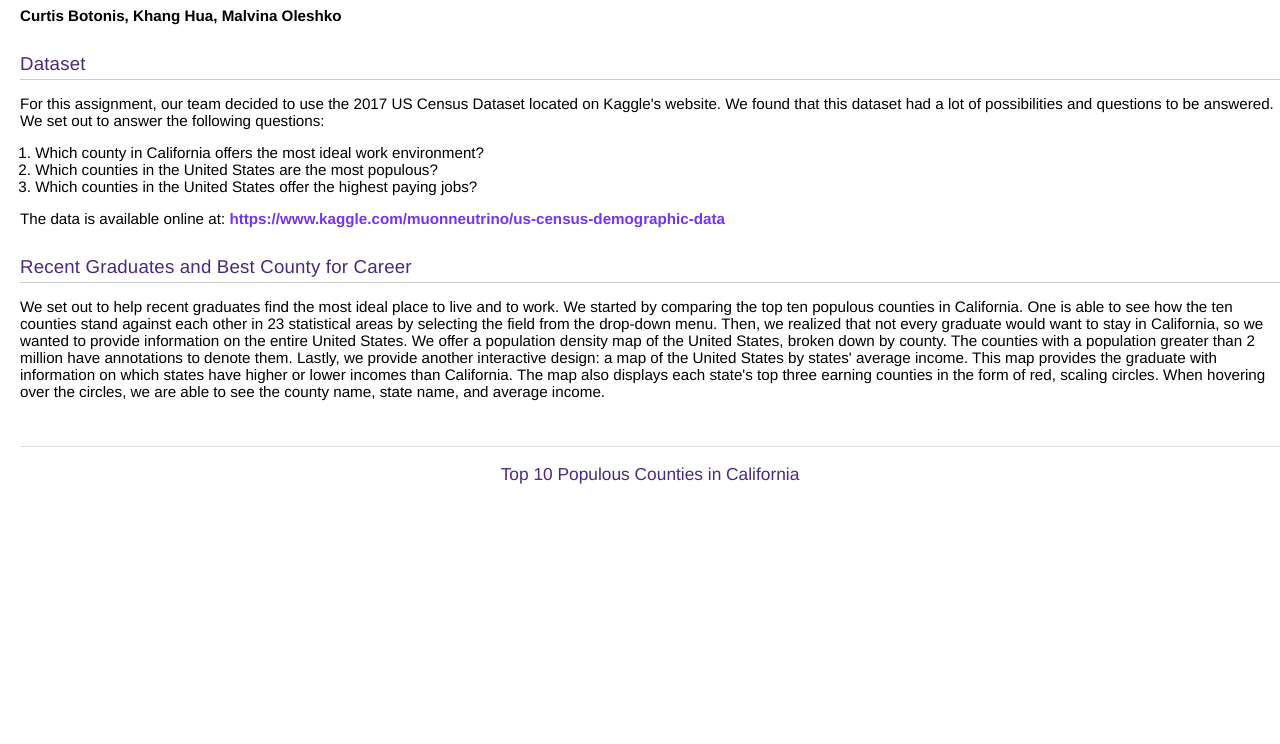
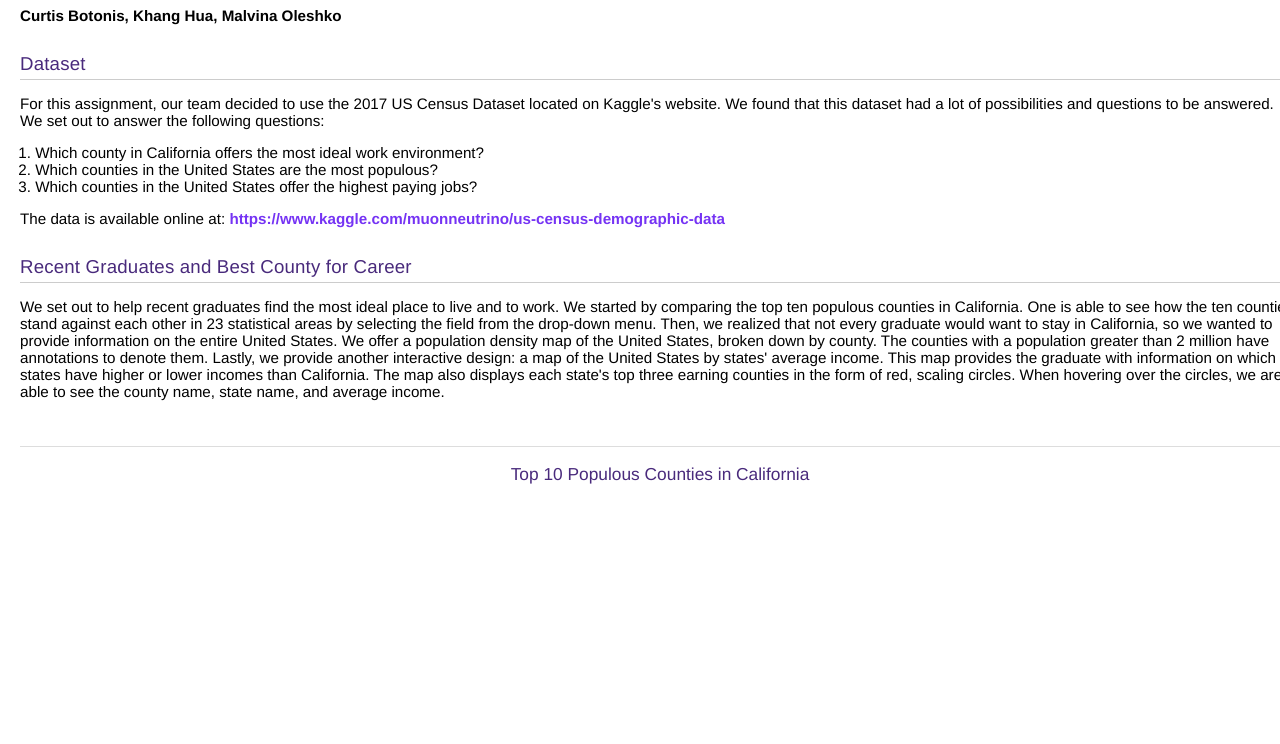
Before and after one commit to CBoton/CBoton.github.io, a website: page index.html in a window 1280 px wide. Shown: the part 56-800 px from the top of the page. Drawn offline with nearby package versions, Linux system fonts and the light colour scheme; no server answers.

Commit message:
Update index.html

```diff
--- a/index.html
+++ b/index.html
@@ -9,7 +9,7 @@
             margin: 0 auto 0 auto;
             padding: 0;
             background-color: #33333f;
-            width: 1300px;
+            width: 1320px;
             font-family: "Avenir", "Avenir Next", Helvetica Neue, Arial;
             font-size: 0.95em;
         }
```
